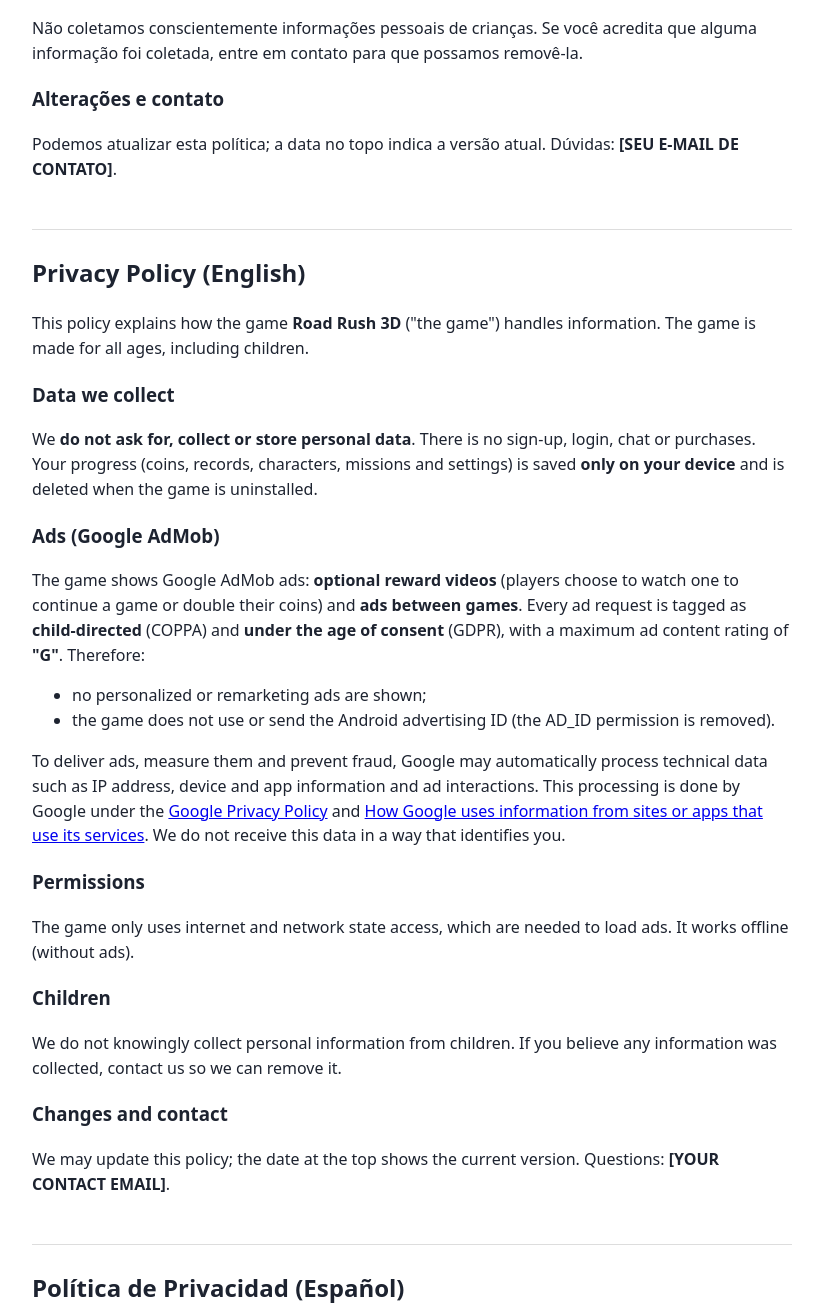
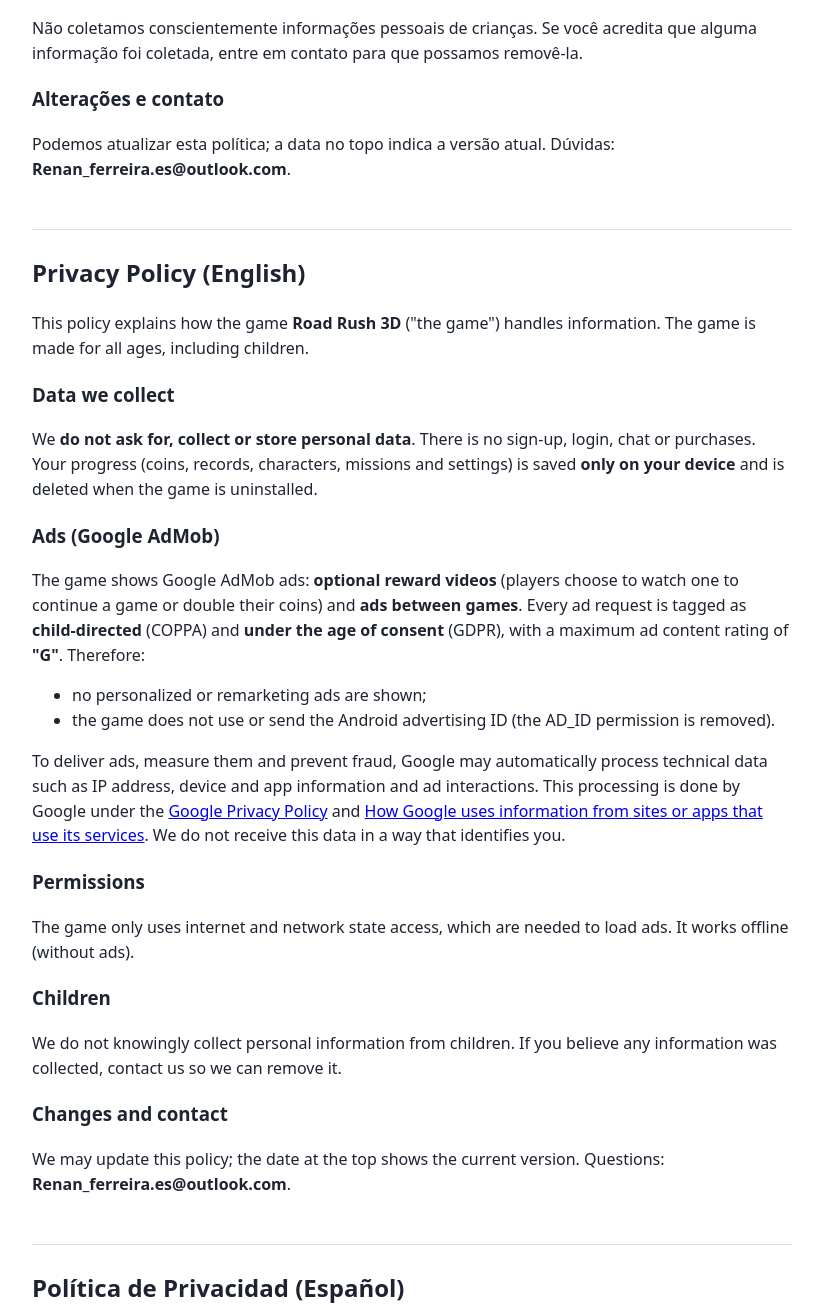
Before and after one commit to RenanSantosF/Game-ROAD-RUSH-3D, a plain HTML site: page store/privacy-policy.html in a window 1280 px wide. Shown: the part 1022-2332 px from the top of the page, without its empty margins (228-1051 px from the left). Drawn offline with Linux system fonts and the light colour scheme.

Commit message:
Adiciona email de contato à política de privacidade

```diff
--- a/store/privacy-policy.html
+++ b/store/privacy-policy.html
@@ -31,7 +31,7 @@
 <h3>Crianças</h3>
 <p>Não coletamos conscientemente informações pessoais de crianças. Se você acredita que alguma informação foi coletada, entre em contato para que possamos removê-la.</p>
 <h3>Alterações e contato</h3>
-<p>Podemos atualizar esta política; a data no topo indica a versão atual. Dúvidas: <strong>[SEU E-MAIL DE CONTATO]</strong>.</p>
+<p>Podemos atualizar esta política; a data no topo indica a versão atual. Dúvidas: <strong>Renan_ferreira.es@outlook.com</strong>.</p>
 
 <h2 id="en">Privacy Policy (English)</h2>
 <p>This policy explains how the game <strong>Road Rush 3D</strong> ("the game") handles information. The game is made for all ages, including children.</p>
@@ -49,7 +49,7 @@
 <h3>Children</h3>
 <p>We do not knowingly collect personal information from children. If you believe any information was collected, contact us so we can remove it.</p>
 <h3>Changes and contact</h3>
-<p>We may update this policy; the date at the top shows the current version. Questions: <strong>[YOUR CONTACT EMAIL]</strong>.</p>
+<p>We may update this policy; the date at the top shows the current version. Questions: <strong>Renan_ferreira.es@outlook.com</strong>.</p>
 
 <h2 id="es">Política de Privacidad (Español)</h2>
 <p>Esta política explica cómo el juego <strong>Road Rush 3D</strong> ("el juego") trata la información. El juego está hecho para todas las edades, incluidos los niños.</p>
@@ -67,6 +67,6 @@
 <h3>Niños</h3>
 <p>No recopilamos a sabiendas información personal de niños. Si crees que se recopiló alguna información, contáctanos para eliminarla.</p>
 <h3>Cambios y contacto</h3>
-<p>Podemos actualizar esta política; la fecha de arriba indica la versión actual. Dudas: <strong>[TU CORREO DE CONTACTO]</strong>.</p>
+<p>Podemos actualizar esta política; la fecha de arriba indica la versión actual. Dudas: <strong>Renan_ferreira.es@outlook.com</strong>.</p>
 </body>
 </html>
```
